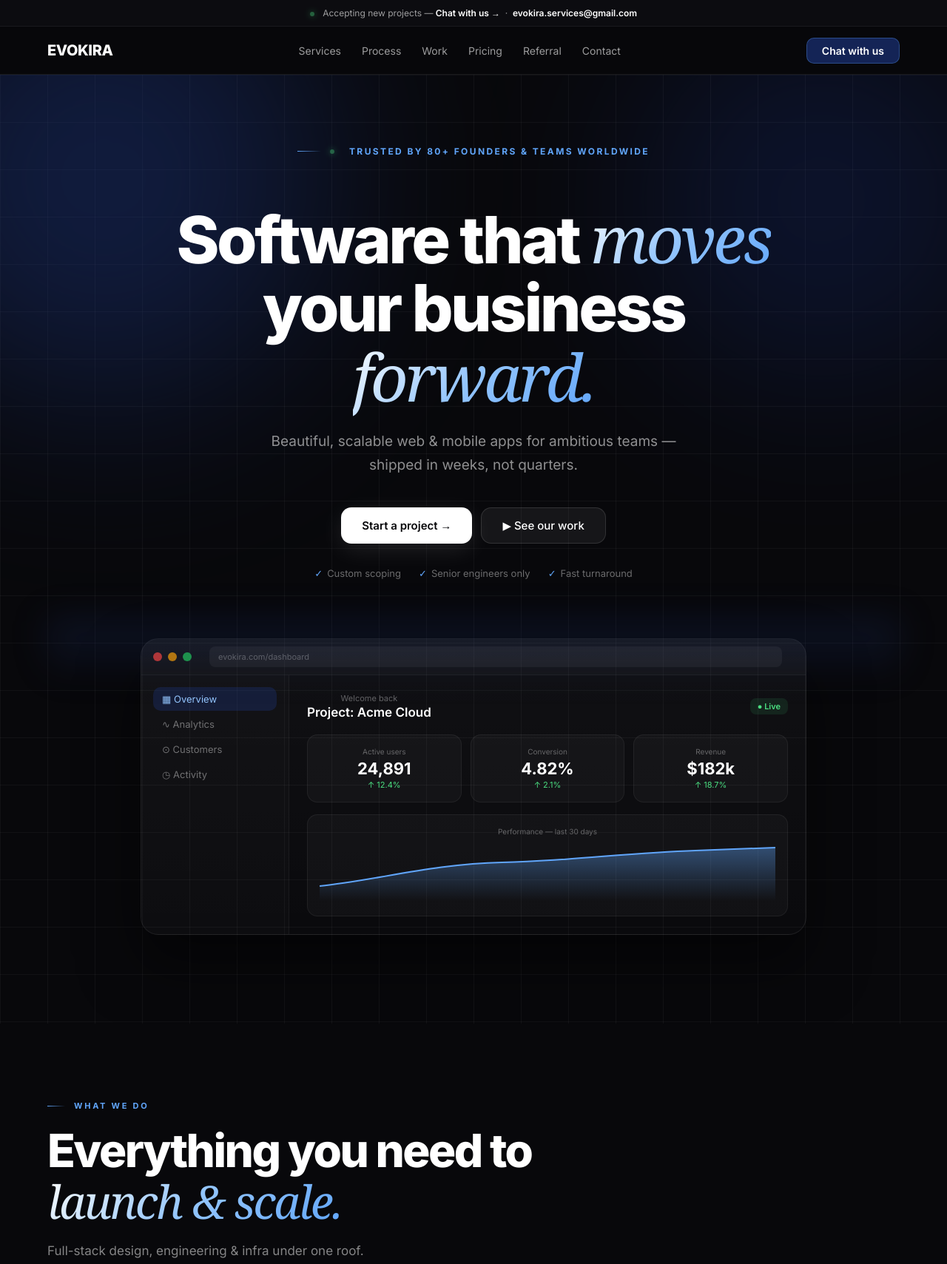
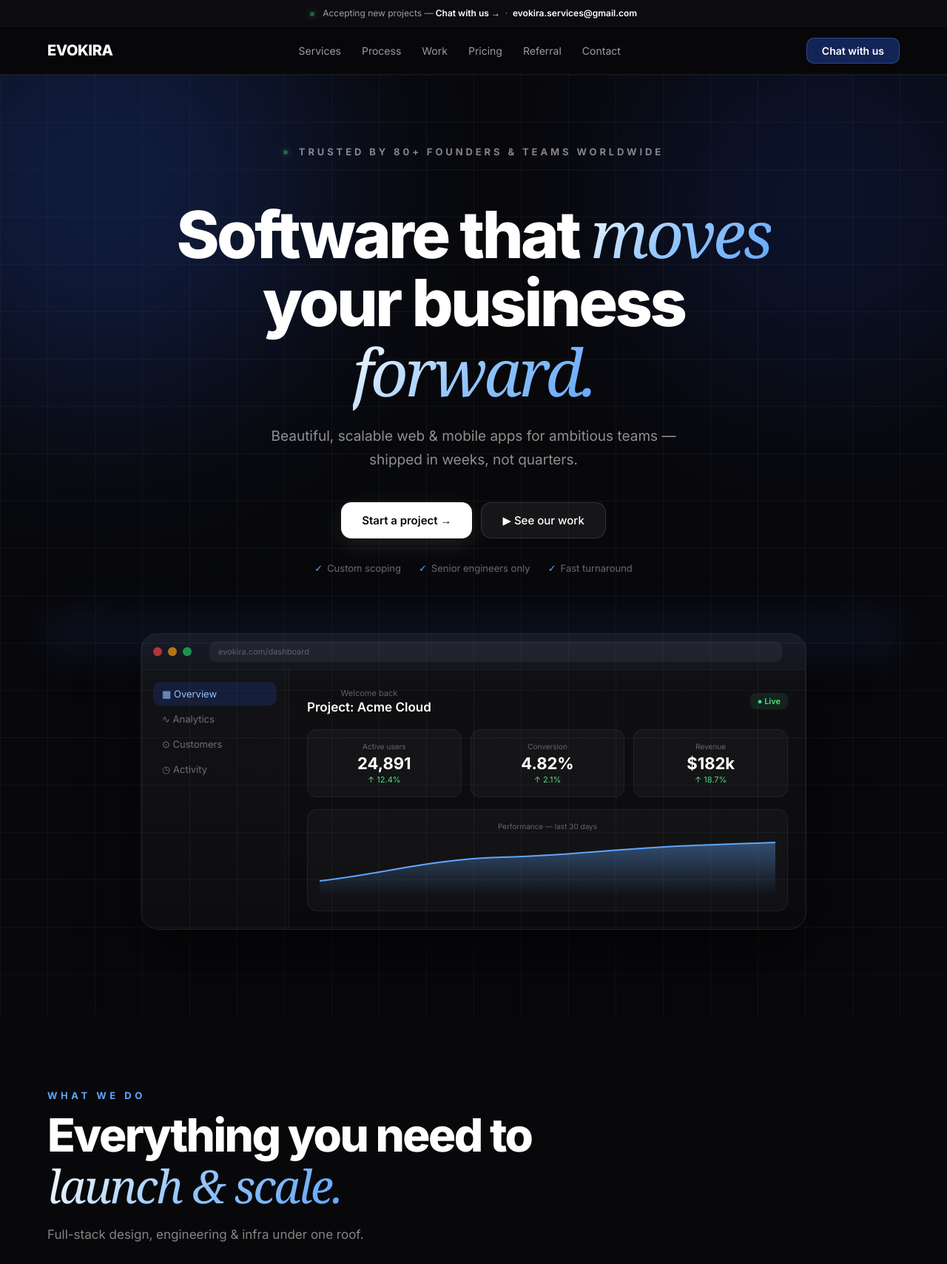
Before and after one commit to Lucypher666/evokira3, a website: page index.html in a window 1280 px wide. Shown: the top 1709 px of the page at 74% size. Drawn offline with Linux system fonts and the light colour scheme.

Commit message:
Transform section labels into clean minimalist Super-Headings

```diff
--- a/index.html
+++ b/index.html
@@ -59,8 +59,7 @@ body{font-family:'Inter',system-ui,sans-serif;background:#08080B;color:#fff;-web
 .hero{position:relative;overflow:hidden;padding:96px 0 120px;}
 .hero-inner{position:relative;max-width:1200px;margin:0 auto;padding:0 24px;text-align:center;}
 .orb{position:absolute;border-radius:50%;pointer-events:none;}
-.badge{display:inline-flex;align-items:center;gap:12px;font-size:12px;font-weight:700;color:#60a5fa;text-transform:uppercase;letter-spacing:0.2em;margin-bottom:32px;}
-.badge::before{content:'';width:32px;height:1px;background:linear-gradient(90deg,#60a5fa,transparent);}
+.badge{display:block;font-size:13px;font-weight:700;color:rgba(255,255,255,0.5);text-transform:uppercase;letter-spacing:0.3em;margin-bottom:24px;text-align:center;}
 h1.hero-h{font-size:clamp(44px,7vw,88px);font-weight:800;line-height:1.05;letter-spacing:-.04em;margin:0 auto 24px;max-width:900px;}
 .grad-em{background:linear-gradient(135deg,#fff,#93c5fd,#60a5fa);-webkit-background-clip:text;background-clip:text;-webkit-text-fill-color:transparent;font-family:Georgia,serif;font-style:italic;font-weight:400;}
 .hero-sub{font-size:19px;color:rgba(255,255,255,0.55);max-width:560px;margin:0 auto 40px;line-height:1.7;}
@@ -101,8 +100,7 @@ h1.hero-h{font-size:clamp(44px,7vw,88px);font-weight:800;line-height:1.05;letter
 /* Section base */
 section{padding:96px 0;}
 .container{max-width:1200px;margin:0 auto;padding:0 24px;}
-.section-tag{display:inline-flex;align-items:center;gap:12px;font-size:11px;font-weight:700;text-transform:uppercase;letter-spacing:0.25em;color:#60a5fa;margin-bottom:20px;}
-.section-tag::before{content:'';width:24px;height:1px;background:linear-gradient(90deg,#60a5fa,transparent);}
+.section-tag{display:block;font-size:13px;font-weight:700;color:#60a5fa;text-transform:uppercase;letter-spacing:0.35em;margin-bottom:12px;}
 h2.sec-h{font-size:clamp(34px,5vw,62px);font-weight:800;letter-spacing:-.04em;line-height:1.1;margin-bottom:16px;}
 .sec-sub{font-size:17px;color:rgba(255,255,255,0.5);line-height:1.7;max-width:520px;}
 
```
